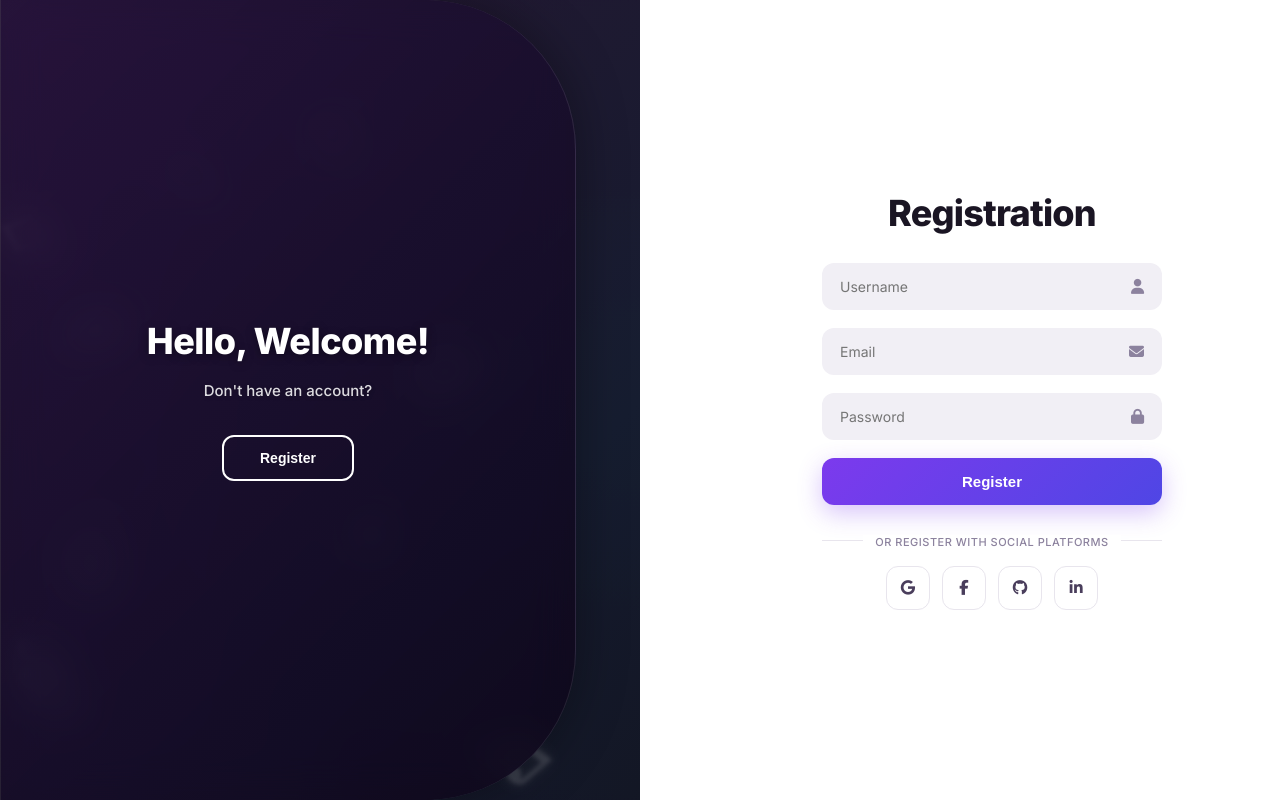
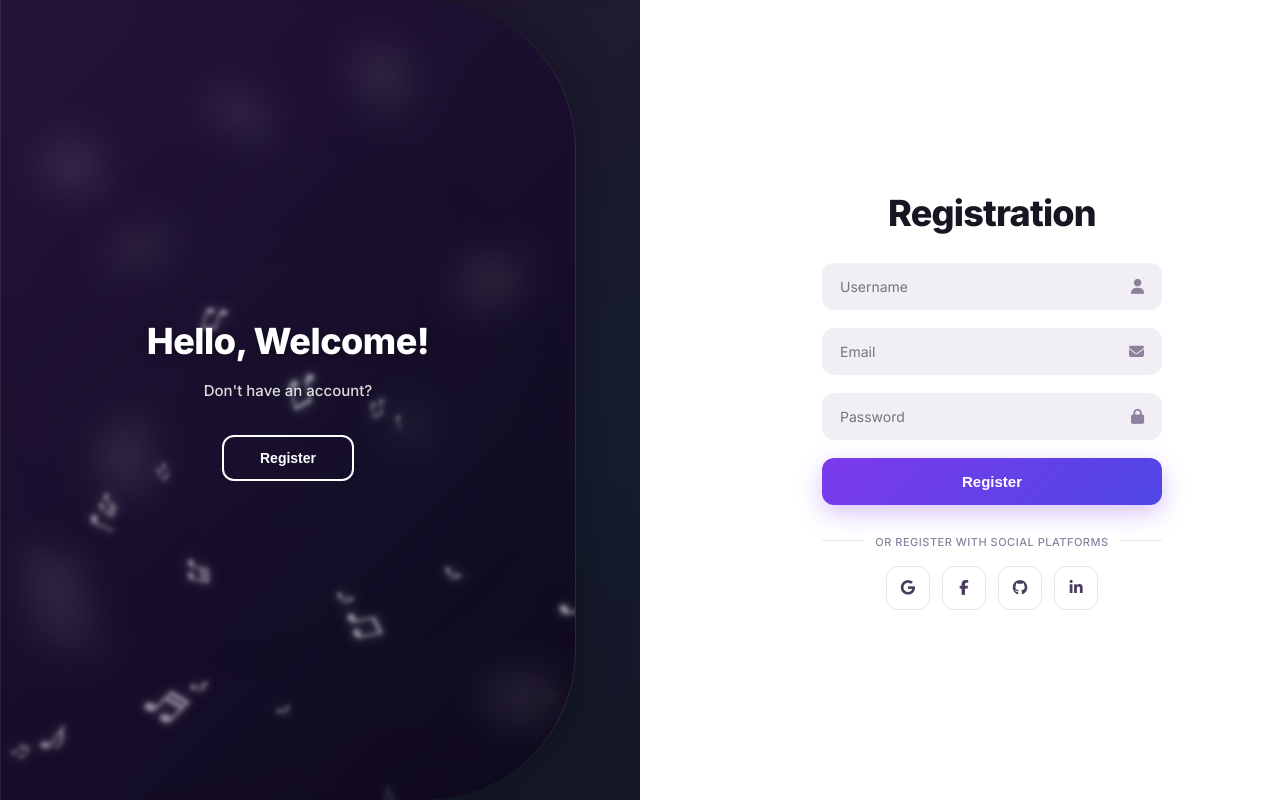
Before and after one commit to emretrkdnmz/expressAndReact, a React (Vite) app in the folder frontend/: page / in a window 1280 px wide. Built offline with nearby package versions, Linux system fonts and the light colour scheme.

Commit message:
feat: embed AnimatedBackground inside Login overlays, clip overflowing notes, and adjust z-indices for perfect usability

```diff
--- a/frontend/src/Login.css
+++ b/frontend/src/Login.css
@@ -293,6 +293,7 @@
   border-left: 1px solid rgba(255, 255, 255, 0.1) !important;
   transition: transform 0.65s cubic-bezier(0.16, 1, 0.3, 1), border-radius 0.65s cubic-bezier(0.16, 1, 0.3, 1) !important;
   box-shadow: 0 0 50px rgba(0, 0, 0, 0.35) !important;
+  overflow: hidden !important; /* Clip rising music notes perfectly to the curved border */
 }
 
 /* Active Sliding Positions (Massive Curved Separator Wave) */
@@ -317,6 +318,7 @@
   align-items: center !important;
   justify-content: center !important;
   transition: opacity 0.4s ease, transform 0.5s ease !important;
+  z-index: 2 !important; /* Keep welcome slide content fully on top of animations and clickable */
 }
 
 /* Sliding Opacity Logic */
@@ -542,3 +544,30 @@
     opacity: 0;
   }
 }
+
+/* Bounding the global AnimatedBackground when rendered inside translucent purple overlays */
+.auth-desktop-overlay .animated-background,
+.mobile-overlay-header .animated-background {
+  position: absolute !important;
+  width: 100% !important;
+  height: 100% !important;
+  top: 0 !important;
+  left: 0 !important;
+  z-index: 0 !important;
+}
+
+/* Ensure background note particles inside the purple overlays are highly visible with soft white neon glow */
+.auth-desktop-overlay .animated-background .music-note,
+.mobile-overlay-header .animated-background .music-note {
+  color: rgba(255, 255, 255, 0.55) !important;
+  text-shadow: 0 0 10px rgba(255, 255, 255, 0.4) !important;
+  font-family: 'Outfit', Arial, sans-serif !important;
+}
+
+/* Make sure mobile overlay header texts and buttons are fully clickable and positioned on top of absolute children */
+.mobile-overlay-header > h2,
+.mobile-overlay-header > p,
+.mobile-overlay-header > button {
+  position: relative !important;
+  z-index: 2 !important;
+}
--- a/frontend/src/Login.jsx
+++ b/frontend/src/Login.jsx
@@ -1,6 +1,7 @@
 import { useState } from 'react';
 import axios from 'axios';
 import LoadingSpinner from './components/LoadingSpinner';
+import AnimatedBackground from './components/AnimatedBackground';
 import './Login.css';
 
 function Login({ onLoginSuccess }) {
@@ -130,6 +131,7 @@ function Login({ onLoginSuccess }) {
 
           {/* 2. REGISTRATION MOBILE CURVED TOP HEADER (Only visible on mobile in Registration View) */}
           <div className="mobile-overlay-header register-welcome">
+            <AnimatedBackground />
             {renderFloatingNotes()}
             <h2>Welcome Back!</h2>
             <p>Already have an account?</p>
@@ -199,6 +201,7 @@ function Login({ onLoginSuccess }) {
 
           {/* 2. LOGIN MOBILE CURVED TOP HEADER (Only visible on mobile in Login View) */}
           <div className="mobile-overlay-header login-welcome">
+            <AnimatedBackground />
             {renderFloatingNotes()}
             <h2>Hello, Welcome!</h2>
             <p>Don't have an account?</p>
@@ -210,6 +213,7 @@ function Login({ onLoginSuccess }) {
 
         {/* DESKTOP EXCLUSIVE SLIDING COVER OVERLAY (Completely hidden on mobile via CSS) */}
         <div className="auth-desktop-overlay">
+          <AnimatedBackground />
           {renderFloatingNotes()}
 
           {/* Welcome Panel shown when Login view is selected */}
```
